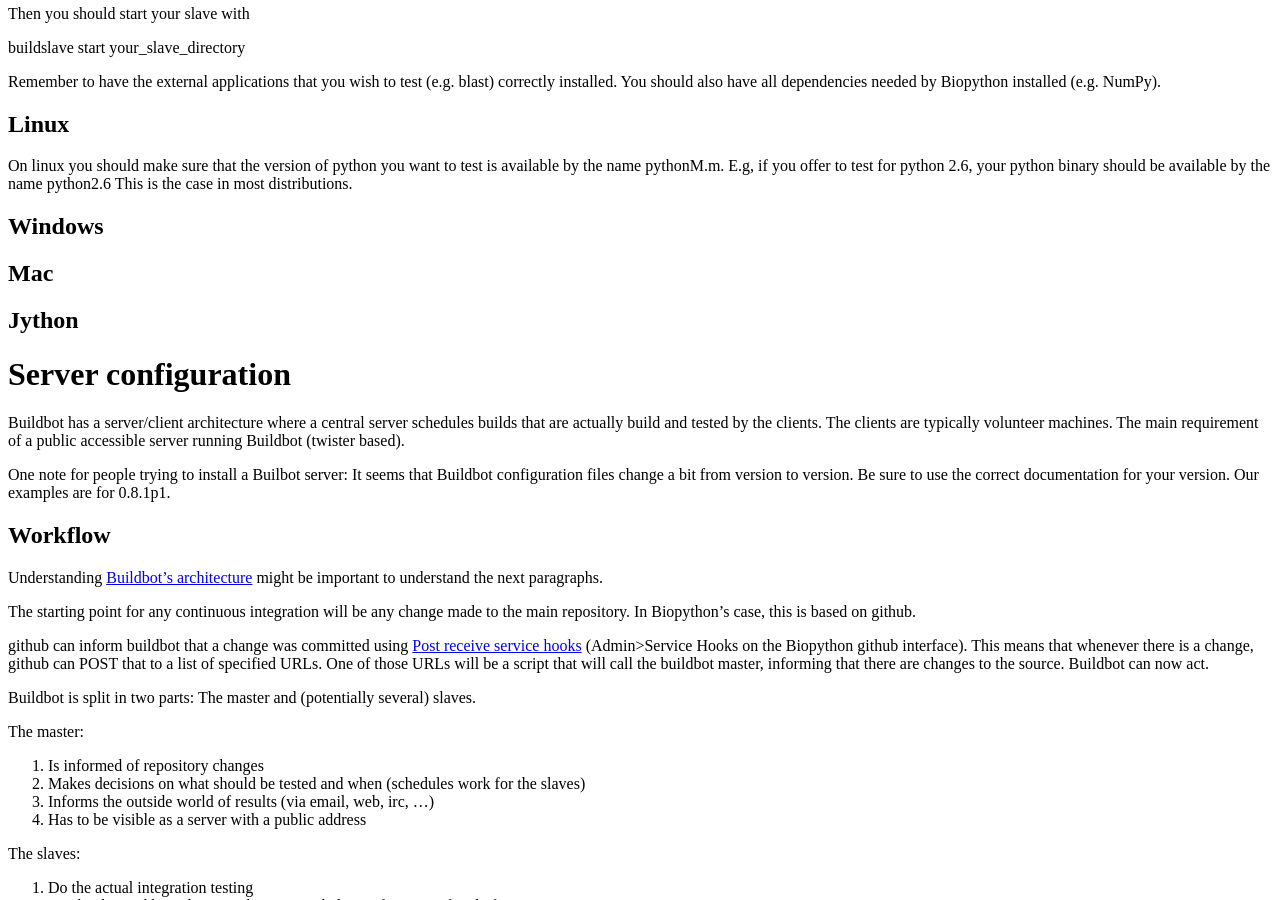
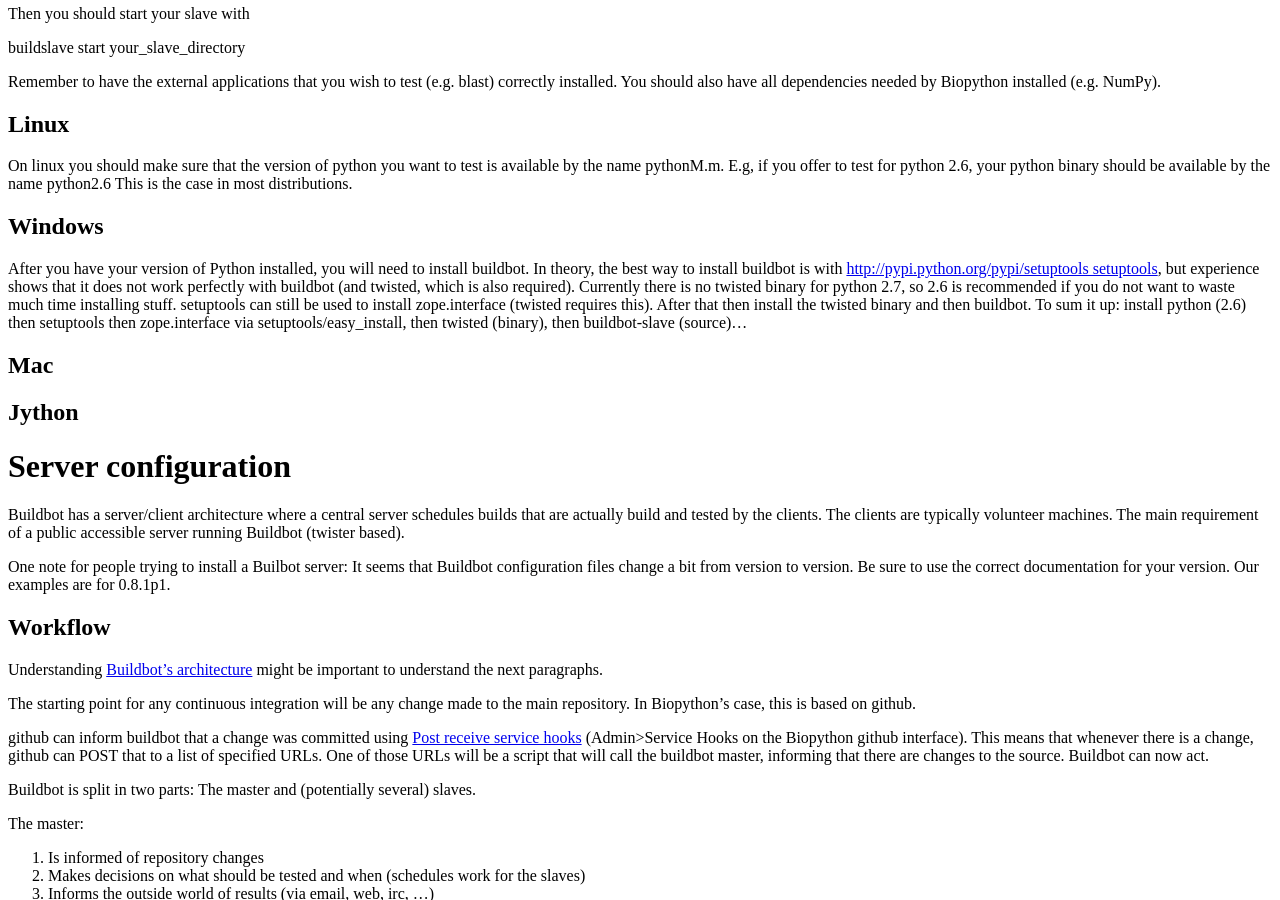
Before and after one commit to biopython/biopython.github.io, a Jekyll site: the page built from wiki/Continuous_integration.md, in a window 1280 px wide and 900 px high, scrolled down 510 px. Built offline with Jekyll 4.4.1, drawn with Linux system fonts in a browser that asks for light colours.

Commit message:
/* Windows */

```diff
--- a/wiki/Continuous_integration.md
+++ b/wiki/Continuous_integration.md
@@ -61,6 +61,19 @@ This is the case in most distributions.
 
 Windows
 -------
+
+After you have your version of Python installed, you will need to
+install buildbot. In theory, the best way to install buildbot is with
+[http://pypi.python.org/pypi/setuptools
+setuptools](http://pypi.python.org/pypi/setuptools_setuptools "wikilink"),
+but experience shows that it does not work perfectly with buildbot (and
+twisted, which is also required). Currently there is no twisted binary
+for python 2.7, so 2.6 is recommended if you do not want to waste much
+time installing stuff. setuptools can still be used to install
+zope.interface (twisted requires this). After that then install the
+twisted binary and then buildbot. To sum it up: install python (2.6)
+then setuptools then zope.interface via setuptools/easy\_install, then
+twisted (binary), then buildbot-slave (source)...
 
 Mac
 ---
```
Also changed, not shown: 1 other file.
